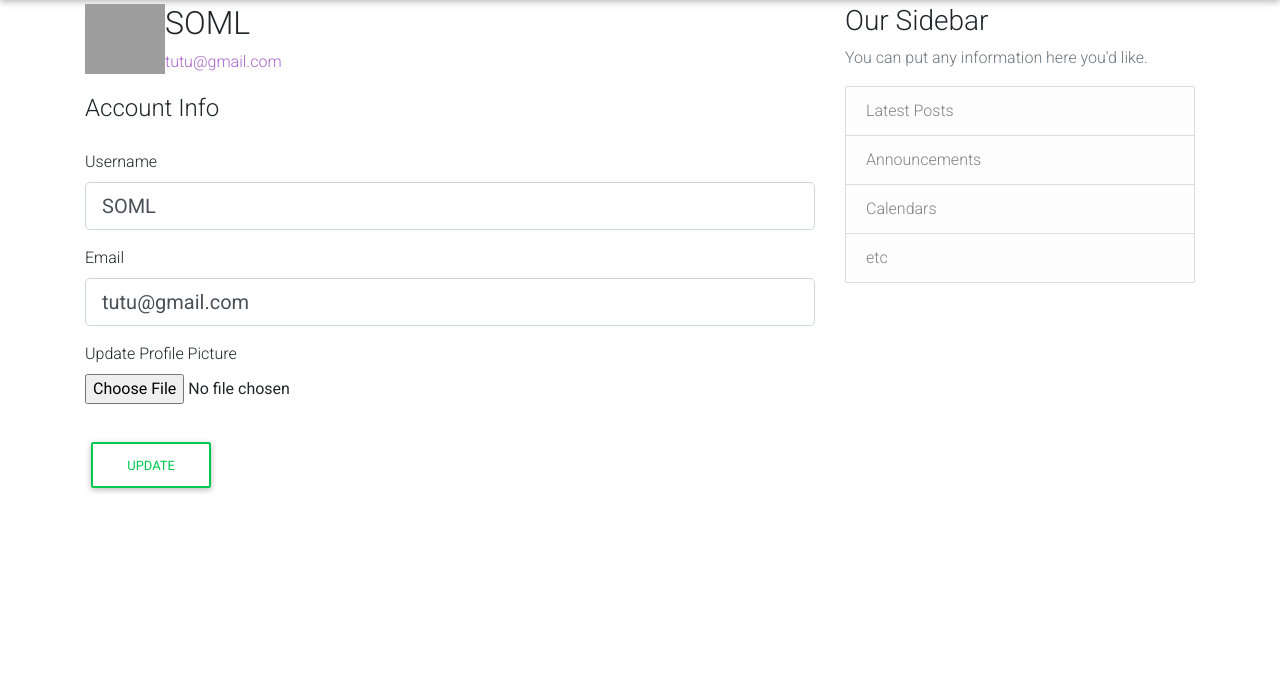
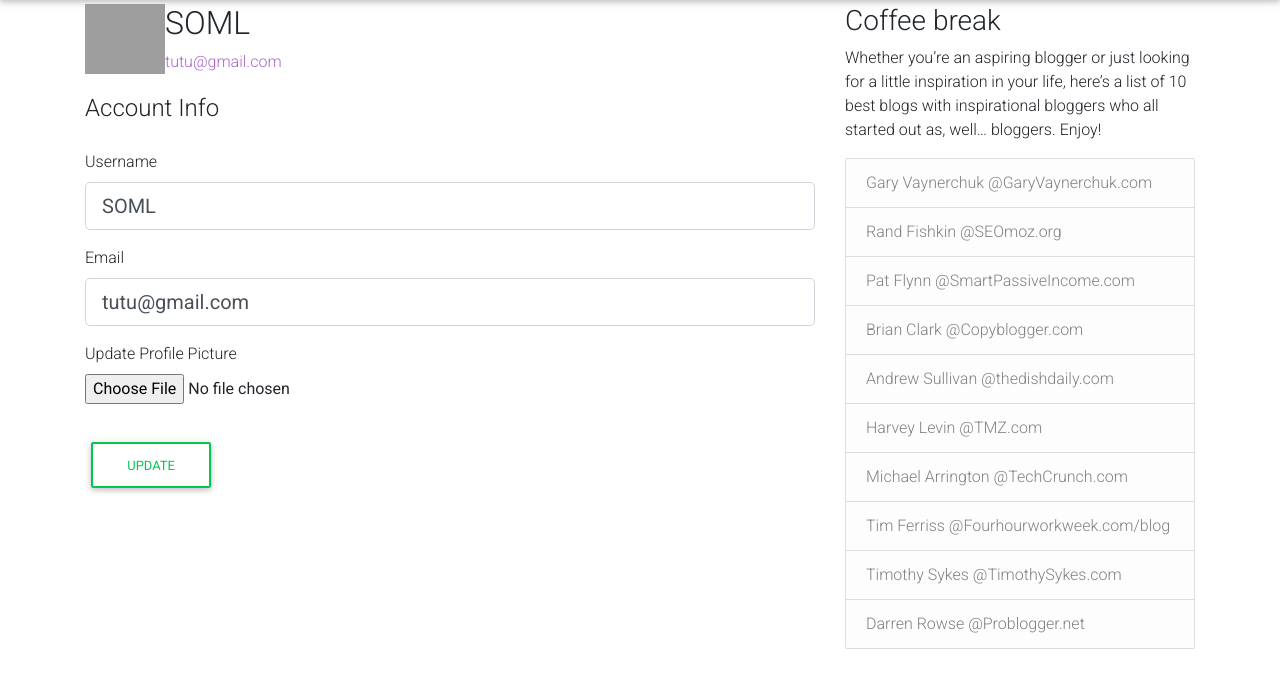
Before and after one commit to MaratahNjoroge/blog-app, a Flask app: page /account in a window 1280 px wide. Shown: the part 56-744 px from the top of the page. Run offline with Flask 2, Linux system fonts and the light colour scheme; a user stored in the database is signed in; some libraries are stand-ins or nearby versions; grey boxes are pictures that could not be loaded.

Commit message:
modify inputs in the file.

```diff
--- a/blog/templates/base.html
+++ b/blog/templates/base.html
@@ -40,13 +40,20 @@
       </div>
       <div class="col-md-4">
         <div class="content-section">
-          <h3>Our Sidebar</h3>
-          <p class='text-muted'>You can put any information here you'd like.
+          <h3>Coffee break</h3>
+          <p>Whether you’re an aspiring blogger or just looking for a little inspiration in your life,
+             here’s a list of 10 best blogs with inspirational bloggers who all started out as, well… bloggers. Enjoy!
             <ul class="list-group">
-              <li class="list-group-item list-group-item-light">Latest Posts</li>
-              <li class="list-group-item list-group-item-light">Announcements</li>
-              <li class="list-group-item list-group-item-light">Calendars</li>
-              <li class="list-group-item list-group-item-light">etc</li>
+              <li class="list-group-item list-group-item-light">Gary Vaynerchuk @GaryVaynerchuk.com</li>
+              <li class="list-group-item list-group-item-light">Rand Fishkin @SEOmoz.org</li>
+              <li class="list-group-item list-group-item-light">Pat Flynn @SmartPassiveIncome.com</li>
+              <li class="list-group-item list-group-item-light">Brian Clark @Copyblogger.com</li>
+              <li class="list-group-item list-group-item-light">Andrew Sullivan @thedishdaily.com</li>
+              <li class="list-group-item list-group-item-light">Harvey Levin @TMZ.com</li>
+              <li class="list-group-item list-group-item-light">Michael Arrington @TechCrunch.com</li>
+              <li class="list-group-item list-group-item-light">Tim Ferriss @Fourhourworkweek.com/blog</li>
+              <li class="list-group-item list-group-item-light">Timothy Sykes @TimothySykes.com</li>
+              <li class="list-group-item list-group-item-light">Darren Rowse @Problogger.net</li>
             </ul>
           </p>
         </div>
```
